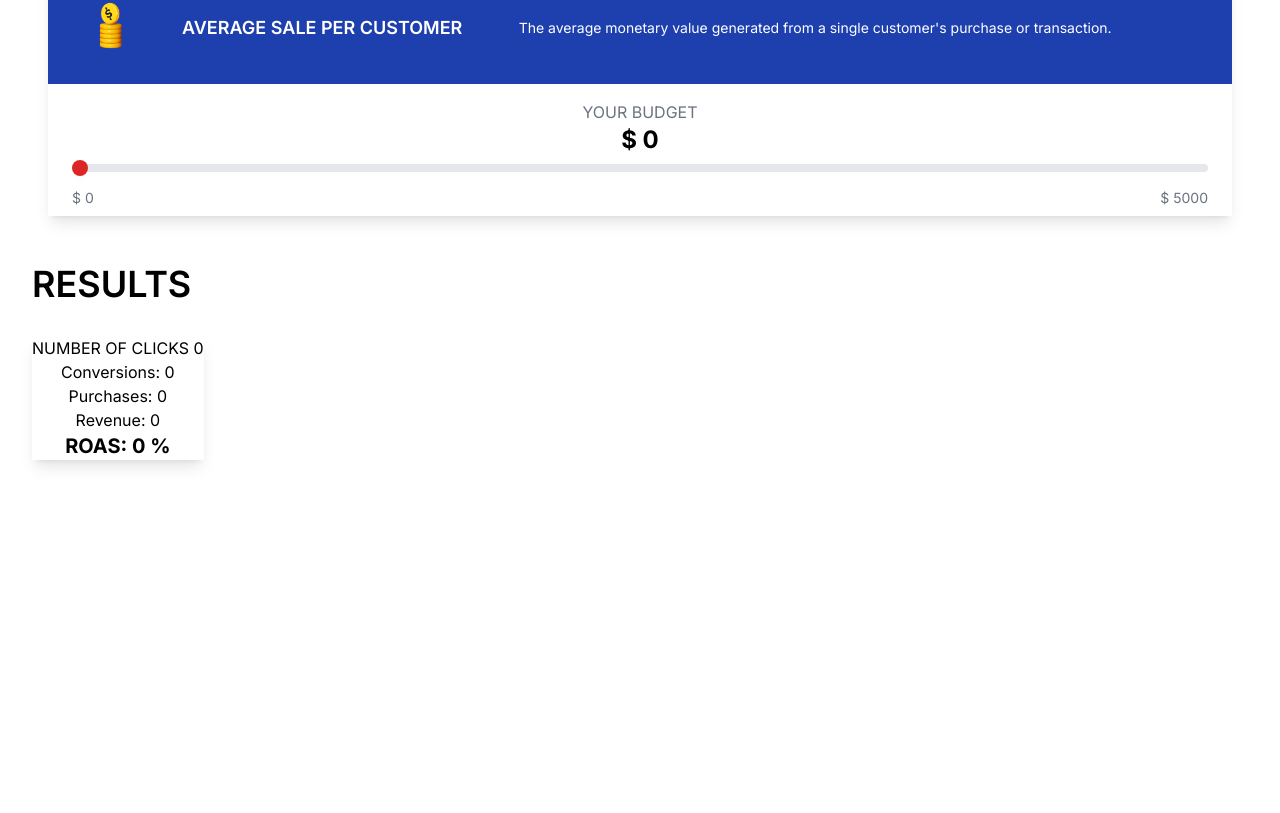
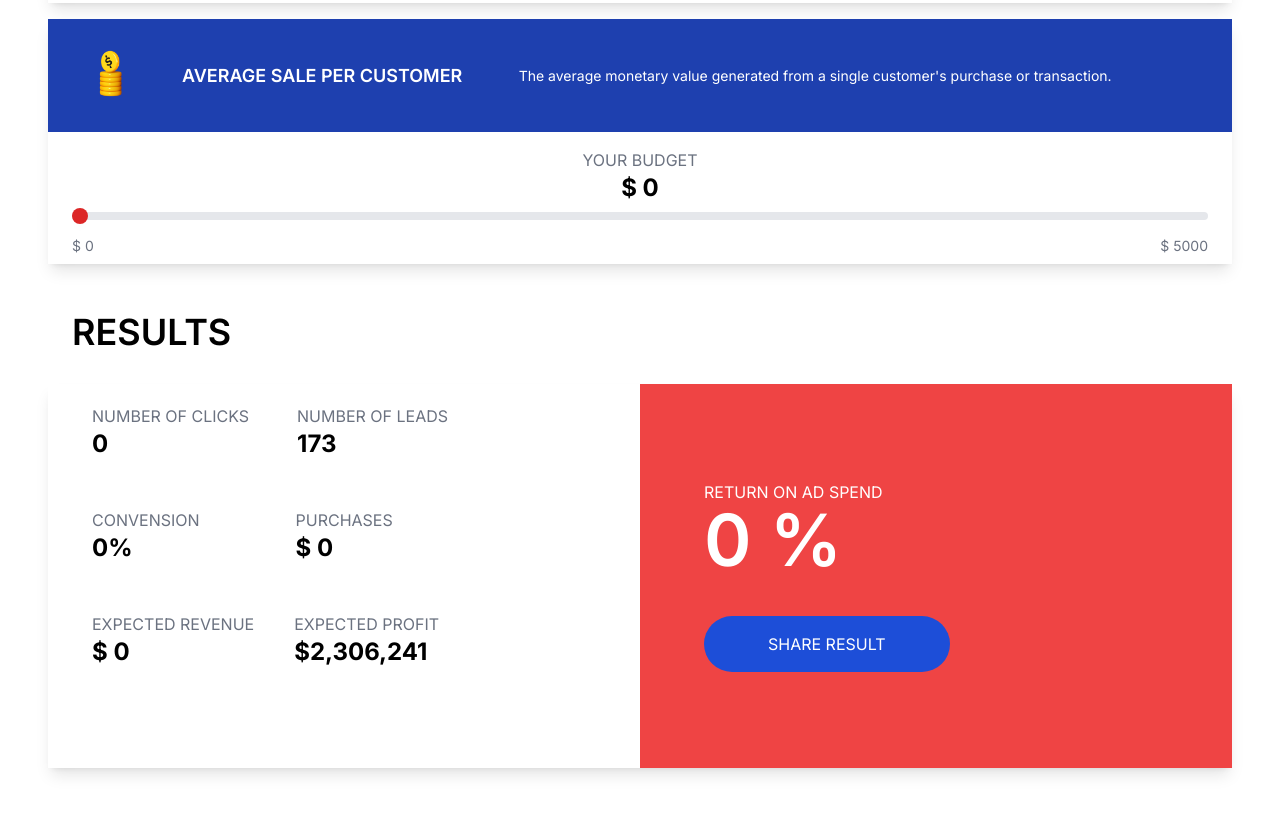
Before and after one commit to charles5991/cleverly-web, a Next.js app: page /projects in a window 1280 px wide. Shown: the part 1227-2040 px from the top of the page. Before the commit the page ends 1816 px from the top, so only its background shows below. Built offline with nearby package versions, Linux system fonts and the light colour scheme; what tailwindcss-debug-screens would draw is missing.

Commit message:
Update page.tsx

```diff
--- a/app/projects/page.tsx
+++ b/app/projects/page.tsx
@@ -81,12 +81,13 @@ export default function ProjectsPage() {
             <div>
               <Card>
                 <div className=" space-y-4">
-                  <div className="flex items-center bg-blue-800">
+                  <div className="flex sm:flex-col items-center bg-blue-800">
                     <img
                       src="./budget.png"
                       width={70}
                       className="my-6 mx-8"
-                    ></img>
+                      alt="Budget"
+                    />
                     <p className="text-white text-lg font-semibold">BUDGET</p>
                     <div className="flex-grow">
                       <p className="text-white text-sm text-center flex-grow-0 flex-shrink-0 pr-16">
@@ -318,23 +319,87 @@ export default function ProjectsPage() {
             </div>
           </div>
 
-          <div className="md:max-w-[10px] sm:max-w-auto mx-10 lg:mx-0 ">
+          <div className="md:max-w-[16px] sm:max-w-auto mx-16 lg:mx-10 ">
             <h2 className="text-3xl font-semibold tracking-light text-black sm:text-4xl">
               RESULTS
             </h2>
           </div>
 
-          <div className="flex flex-row w-full  mx-auto border-t border-gray-900/10  lg:mx-0  lg:border-t-0 ">
+          <div className="mx-4">
             <Card>
-              <div className="row gap-1">
-                <div className="max-w-5xl">
-                  <p>NUMBER OF CLICKS {clicks.toFixed(0)}</p>
-                  <p>Conversions: {conversions.toFixed(0)}</p>
-                  <p>Purchases: {purchases.toFixed(0)}</p>
-                  <p>Revenue: {revenue.toFixed(0)}</p>
+              <div className="grid grid-cols-2">
+                <div className="col-span-1">
+                  <div className="p-5 bg-white">
+                    <div className="flex text-left ">
+                      <div className="flex">
+                        <div className="block text-gray-500 px-6 pb-2">
+                          <p>NUMBER OF CLICKS</p>
+                          <p className="font-bold text-2xl text-black">
+                            {clicks.toLocaleString("en-US", {
+                              maximumFractionDigits: 0,
+                            })}
+                          </p>
+                        </div>
+                        <div className="block text-gray-500 px-6 pb-2">
+                          <p>NUMBER OF LEADS</p>
+                          <p className="font-bold text-2xl text-black">173</p>
+                        </div>
+                      </div>
+                    </div>
+                  </div>
+                  <div className="p-5">
+                    <div className="flex text-left">
+                      <div className="flex">
+                        <div className="block text-gray-500 px-6 pb-2">
+                          <p>CONVENSION</p>
+                          <p className="font-bold text-2xl text-black">
+                            {conversions.toLocaleString("en-US", {
+                              maximumFractionDigits: 0,
+                            })}
+                            %
+                          </p>
+                        </div>
+                        <div className="block text-gray-500 px-[72px] pb-2">
+                          <p>PURCHASES</p>
+                          <p className="font-bold text-2xl text-black">
+                            $ {purchases.toFixed(0)}
+                          </p>
+                        </div>
+                      </div>
+                    </div>
+                  </div>
+                  <div className="p-5 bg-white">
+                    <div className="flex text-left">
+                      <div className="flex ">
+                        <div className="block text-gray-500 px-6 pb-2">
+                          <p>EXPECTED REVENUE</p>
+                          <p className="font-bold text-2xl text-black">
+                            ${" "}
+                            {revenue.toLocaleString("en-US", {
+                              maximumFractionDigits: 0,
+                            })}
+                          </p>
+                        </div>
+                        <div className="block text-gray-500 px-4 pb-2">
+                          <p>EXPECTED PROFIT</p>
+                          <p className="font-bold text-2xl text-black">
+                            $2,306,241
+                          </p>
+                        </div>
+                      </div>
+                    </div>
+                  </div>
                 </div>
-                <div className="max-w-5xl">
-                  <p className="text-xl font-bold">ROAS: {roas.toFixed(0)} %</p>
+                <div className="col-span-1 flex flex-col text-left">
+                  <div className="p-5 flex-grow bg-red-500 py-24 px-16">
+                    <p className=" text-white">RETURN ON AD SPEND</p>
+                    <p className="font-semibold text-7xl text-white pb-10">
+                      {roas.toFixed(0)} %
+                    </p>
+                    <button className="bg-blue-700 rounded-full w-84 px-16 py-4 text-white">
+                      SHARE RESULT
+                    </button>
+                  </div>
                 </div>
               </div>
             </Card>
```
